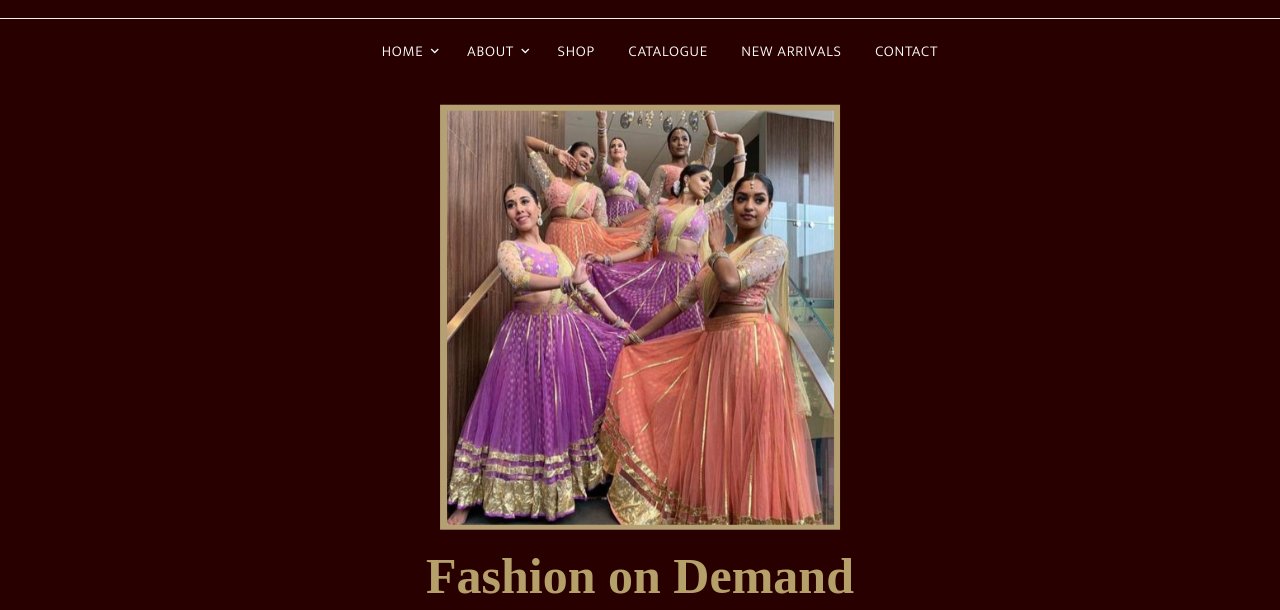
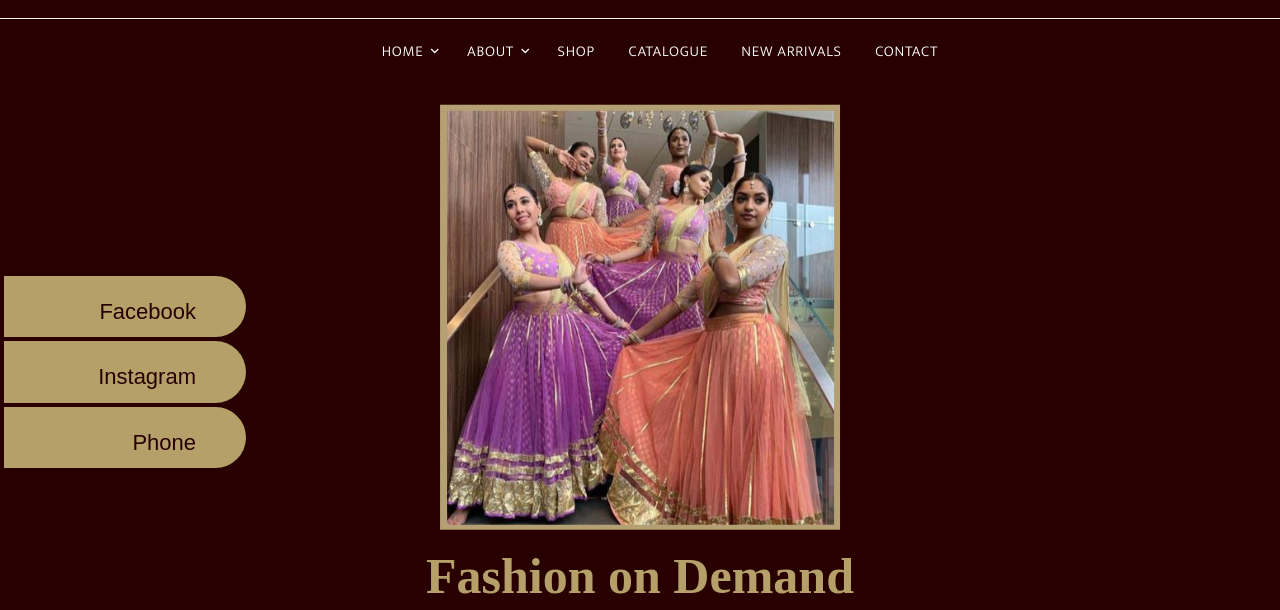
Before and after one commit to tanisha14/royalindifab1, a plain HTML site: page index.html in a window 1280 px wide. Shown: the part 190-800 px from the top of the page. Drawn offline with Linux system fonts and the light colour scheme; some icons are missing; files whose address does not match are found by name; a web font is replaced by a local one.

Commit message:
thirteen

```diff
--- a/css/style.css
+++ b/css/style.css
@@ -32,6 +32,54 @@ a {
   transform: translate(-50%,-50%);
   text-align: center;
 
+ }
+
+ .icons-side{
+  border: 2px solid;
+  border-color: rgb(40,0,0);
+  position: fixed !important;
+  top: 30%;
+  left:0% ;
+  width:250px;
+  display : flex;
+  flex-direction: column;
+  text-align: right;
+
+
+ }
+
+ .icons-side a i{
+  margin-left: 30px;
+  background-color: #907459;
+  text-align: center;
+  margin-right: 20px;
+
+
+
+ }
+
+ .icons-side a{
+  font-size: 22px;
+  font-family: sans-serif  !important;
+  margin: 2px;
+  border-radius:  0px 50px 50px 0px;
+ }
+
+.fas{
+  color: rgb(40,0,0) !important;
+}
+
+ .Facebook{
+  background-color: rgb(181,160,105);
+  color: rgb(40,0,0);
+ }
+  .Instagram{
+  background-color: rgb(181,160,105);
+  color: rgb(40,0,0);
+ }
+  .phone{
+  background-color: rgb(181,160,105);
+  color: rgb(40,0,0);
  }
 .banner-img h1{
   color:rgb(181,160,105) !important;
--- a/index.html
+++ b/index.html
@@ -13,6 +13,8 @@
     <link rel="stylesheet" href="css/jquery-ui.css">
     <link rel="stylesheet" href="css/owl.carousel.min.css">
     <link rel="stylesheet" href="css/owl.theme.default.min.css">
+    <link rel="stylesheet" href="https://icono-49d6.kxcdn.com/icono.min.css">
+
 
 
     <link rel="stylesheet" href="css/aos.css">
@@ -100,6 +102,11 @@
     </header>
 
     <div class="site-blocks-cover" style="background-color:rgb(40,0,0);" data-aos="fade">
+      <div class="icons-side">
+        <a href="#" class="Facebook" >  Facebook  <i class="fas icono-facebook" style="font-size:36px;"></i></a>
+        <a href="#" class="Instagram" > Instagram <i class="fas icono-instagram" style="font-size:36px;"></i> </a>
+        <a href="#" class="phone"> Phone  <i class="fas icono-instagram" style="font-size:36px;"></i></a>
+      </div>
      <div class="banner-img">
       <img src="banner-image.png">
 
```
